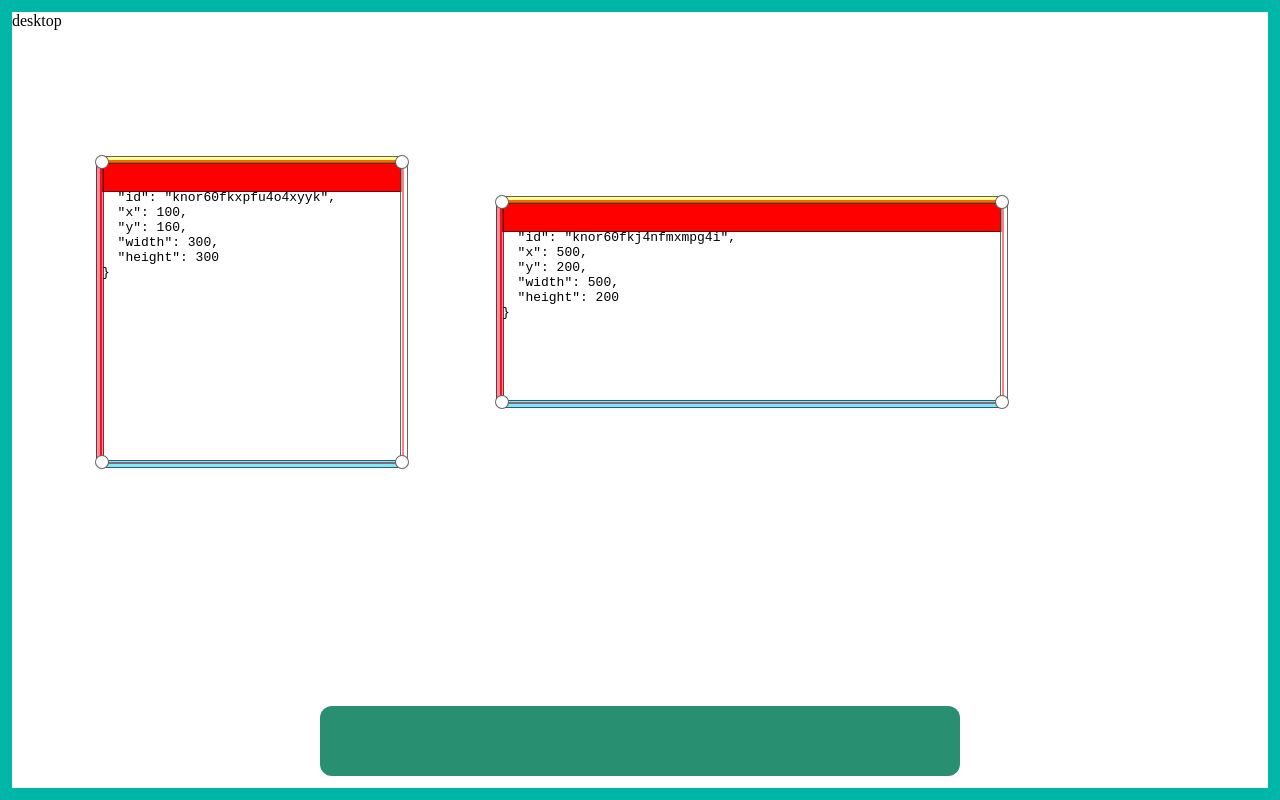
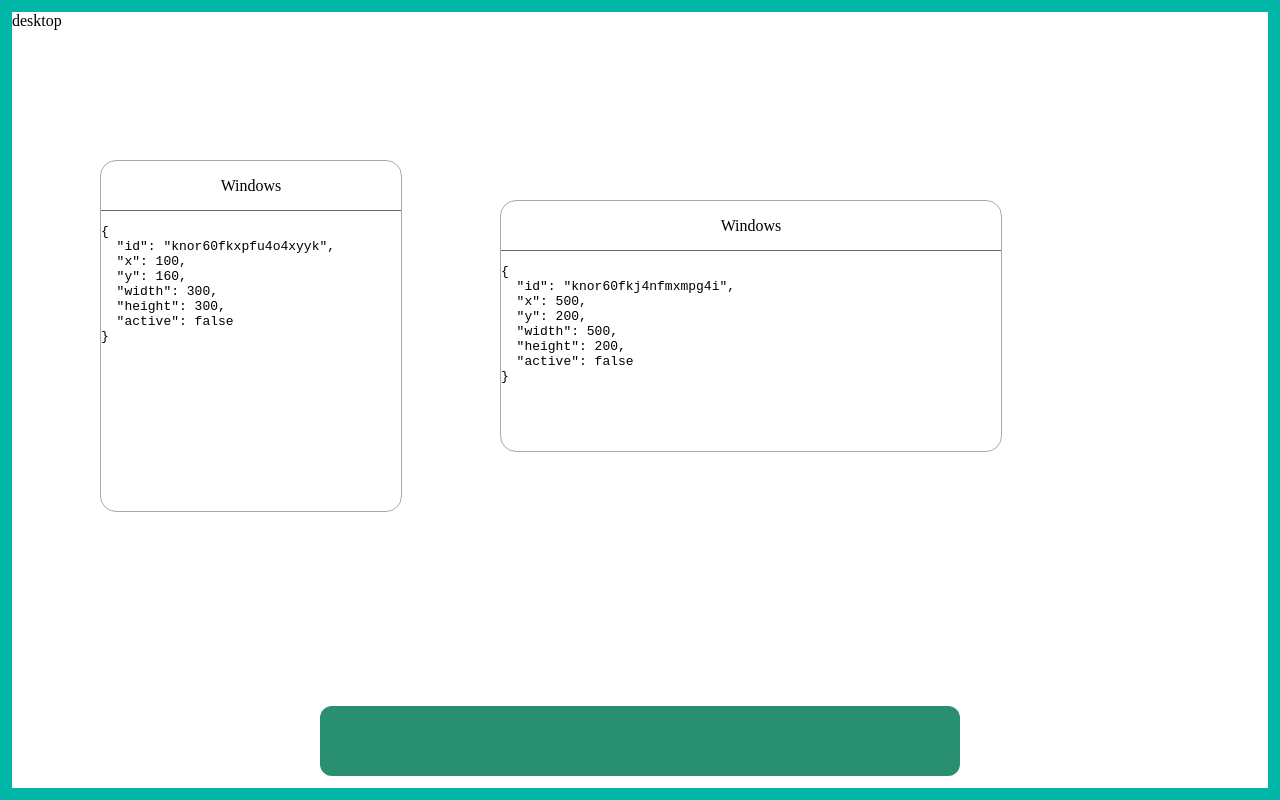
Before and after one commit to Xiaobai-World-Team/core, a Vue app: page / in a window 1280 px wide. Built offline with nearby package versions, Linux system fonts and the light colour scheme; no server answers.

Commit message:
add zIndex logic

```diff
--- a/src/kernel/windows/windows.ts
+++ b/src/kernel/windows/windows.ts
@@ -1,4 +1,5 @@
 import { ref } from "@vue/reactivity";
+
 
 /**
  * on desktop have mutiple windows, every window has below "IWindow interface",
@@ -10,16 +11,23 @@ interface IWindow {
   y: number
   width: number
   height: number
+  active: boolean
 }
 
 export const windows = ref<IWindow[]>([])
+
+/**
+ * at all times, only one window has actived, and it's the top window
+ */
+export const activeWindowsId = ref('')
 
 windows.value.push({
   id: Date.now().toString(36) + Math.random().toString(36).substring(2, 20),
   x: 100,
   y: 160,
   width: 300,
-  height: 300
+  height: 300,
+  active: false
 })
 
 windows.value.push({
@@ -27,5 +35,6 @@ windows.value.push({
   x: 500,
   y: 200,
   width: 500,
-  height: 200
+  height: 200,
+  active: false
 })
--- a/src/kernel/windows/windows.vue
+++ b/src/kernel/windows/windows.vue
@@ -4,17 +4,19 @@
     :id="window.id"
     :key="window.id"
     class="xiaobai-window-resize"
+    :class="{ xiaobaiWindowActive: activeWindowsId === window.id }"
     :style="{
       position: 'fixed',
       left: window.x + 'px',
       top: window.y + 'px',
       width: window.width + 'px',
       height: window.height + 'px',
-      border: 'solid 2px red',
     }"
   >
+    <div class="xiaobai-window-content">
       <pre>{{ window }}</pre>
-    <div xiaobai-resize-trigger class="toolbar"></div>
+    </div>
+    <div xiaobai-resize-trigger class="toolbar">Windows</div>
     <div xiaobai-resize-trigger class="e"></div>
     <div xiaobai-resize-trigger class="s"></div>
     <div xiaobai-resize-trigger class="w"></div>
@@ -27,12 +29,13 @@
 </template>
 <script lang="ts">
 import { defineComponent } from "vue";
-import { windows } from "./windows";
+import { activeWindowsId, windows } from "./windows";
 
 export default defineComponent({
   setup() {
     return {
-      windows: windows,
+      windows,
+      activeWindowsId,
     };
   },
   mounted() {
@@ -40,6 +43,31 @@ export default defineComponent({
       ev.preventDefault();
     }
 
+    function setTopWindow(id: string) {
+      activeWindowsId.value = id;
+    }
+
+    document.addEventListener("mousedown", (ev) => {
+      let node = <Element>ev.target;
+      if (node instanceof Element === false) {
+        return;
+      }
+      if (Array.from(node.classList).includes("xiaobai-window-resize")) {
+        setTopWindow(node.id);
+        return;
+      }
+      while (node !== null) {
+        node = <Element>node.parentNode;
+        if (Array.from(node.classList).includes("xiaobai-window-resize")) {
+          setTopWindow(node.id);
+          break;
+        }
+      }
+    });
+
+    /**
+     * resize and scale
+     */
     document.addEventListener("mousedown", function (ev) {
       if (ev.target === null) {
         return;
@@ -164,22 +192,41 @@ export default defineComponent({
 </script>
 
 <style lang="less">
-.xiaobai-window-resize > [xiaobai-resize-trigger] {
+.xiaobai-window-resize {
+  background: #fff;
+  border-radius: 1em;
+  overflow: hidden;
+  border: solid 1px #aaa;
+  padding-top: 50px;
+  display: flex;
+  &.xiaobaiWindowActive {
+    z-index: 99999999999;
+    box-shadow: 0 1em 3em 0 rgba(0, 0, 0, 0.6);
+  }
+  > .xiaobai-window-content {
+    flex: 1 1 0;
+    overflow: auto;
+  }
+  > [xiaobai-resize-trigger] {
     position: absolute;
     box-sizing: border-box;
-  border: solid 1px rgba(0, 0, 0, 0.6);
+    border-bottom: solid 1px rgba(0, 0, 0, 0.6);
+    opacity: 0;
   }
-
-.xiaobai-window-resize > [xiaobai-resize-trigger].toolbar {
-  height: 30px;
+  > [xiaobai-resize-trigger].toolbar {
+    height: 50px;
     width: 100%;
-  background: red;
     position: absolute;
     left: 0;
     top: 0;
+    opacity: 1;
+    display: flex;
+    align-items: center;
+    justify-content: center;
+    cursor: default;
+    user-select: none;
   }
-
-.xiaobai-window-resize > [xiaobai-resize-trigger].e {
+  > [xiaobai-resize-trigger].e {
     right: -6px;
     top: 0;
     bottom: 0;
@@ -187,8 +234,7 @@ export default defineComponent({
     background: rgba(255, 255, 255, 0.5);
     cursor: e-resize;
   }
-
-.xiaobai-window-resize > [xiaobai-resize-trigger].s {
+  > [xiaobai-resize-trigger].s {
     left: 0;
     bottom: -6px;
     right: 0;
@@ -196,8 +242,7 @@ export default defineComponent({
     background: rgba(2, 208, 255, 0.5);
     cursor: s-resize;
   }
-
-.xiaobai-window-resize > [xiaobai-resize-trigger].w {
+  > [xiaobai-resize-trigger].w {
     left: -6px;
     bottom: 0;
     top: 0;
@@ -205,8 +250,7 @@ export default defineComponent({
     background: rgba(255, 27, 50, 0.5);
     cursor: w-resize;
   }
-
-.xiaobai-window-resize > [xiaobai-resize-trigger].n {
+  > [xiaobai-resize-trigger].n {
     left: 0;
     top: -6px;
     right: 0;
@@ -214,45 +258,45 @@ export default defineComponent({
     background: rgba(255, 255, 0, 0.4);
     cursor: n-resize;
   }
-
-.xiaobai-window-resize > [xiaobai-resize-trigger].ne,
-.xiaobai-window-resize > [xiaobai-resize-trigger].nw,
-.xiaobai-window-resize > [xiaobai-resize-trigger].sw,
-.xiaobai-window-resize > [xiaobai-resize-trigger].se {
+  > [xiaobai-resize-trigger].ne {
     border-radius: 50% 50%;
     width: 14px;
     height: 14px;
-}
-
-.xiaobai-window-resize > [xiaobai-resize-trigger].ne {
     right: -7px;
     top: -7px;
     background: #fff;
     z-index: 2;
     cursor: ne-resize;
   }
-
-.xiaobai-window-resize > [xiaobai-resize-trigger].nw {
+  > [xiaobai-resize-trigger].nw {
+    border-radius: 50% 50%;
+    width: 14px;
+    height: 14px;
     left: -7px;
     top: -7px;
     background: #fff;
     z-index: 2;
     cursor: nw-resize;
   }
-
-.xiaobai-window-resize > [xiaobai-resize-trigger].sw {
+  > [xiaobai-resize-trigger].sw {
+    border-radius: 50% 50%;
+    width: 14px;
+    height: 14px;
     left: -7px;
     bottom: -7px;
     background: #fff;
     z-index: 2;
     cursor: sw-resize;
   }
-
-.xiaobai-window-resize > [xiaobai-resize-trigger].se {
+  > [xiaobai-resize-trigger].se {
+    border-radius: 50% 50%;
+    width: 14px;
+    height: 14px;
     right: -7px;
     bottom: -7px;
     background: #fff;
     z-index: 2;
     cursor: se-resize;
   }
+}
 </style>
```
Lines whose indentation alone changed are shown as unchanged.
